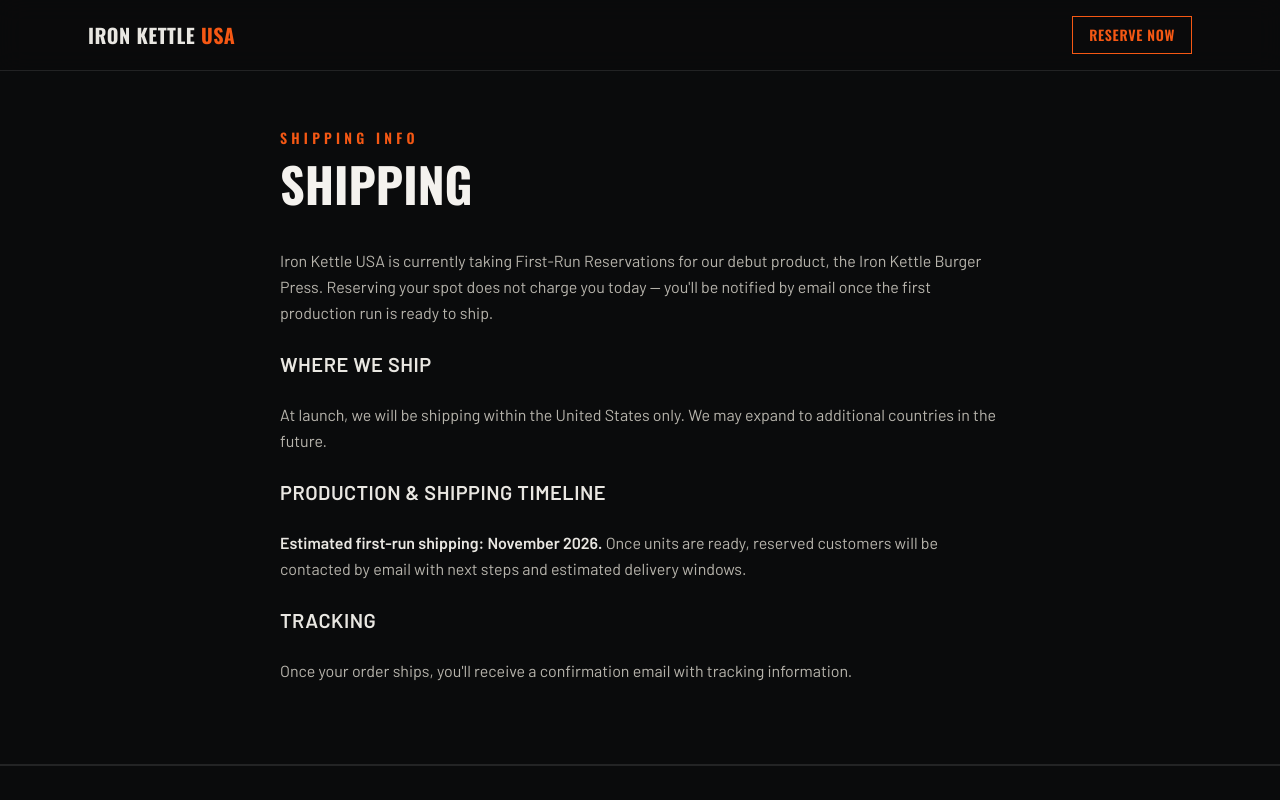
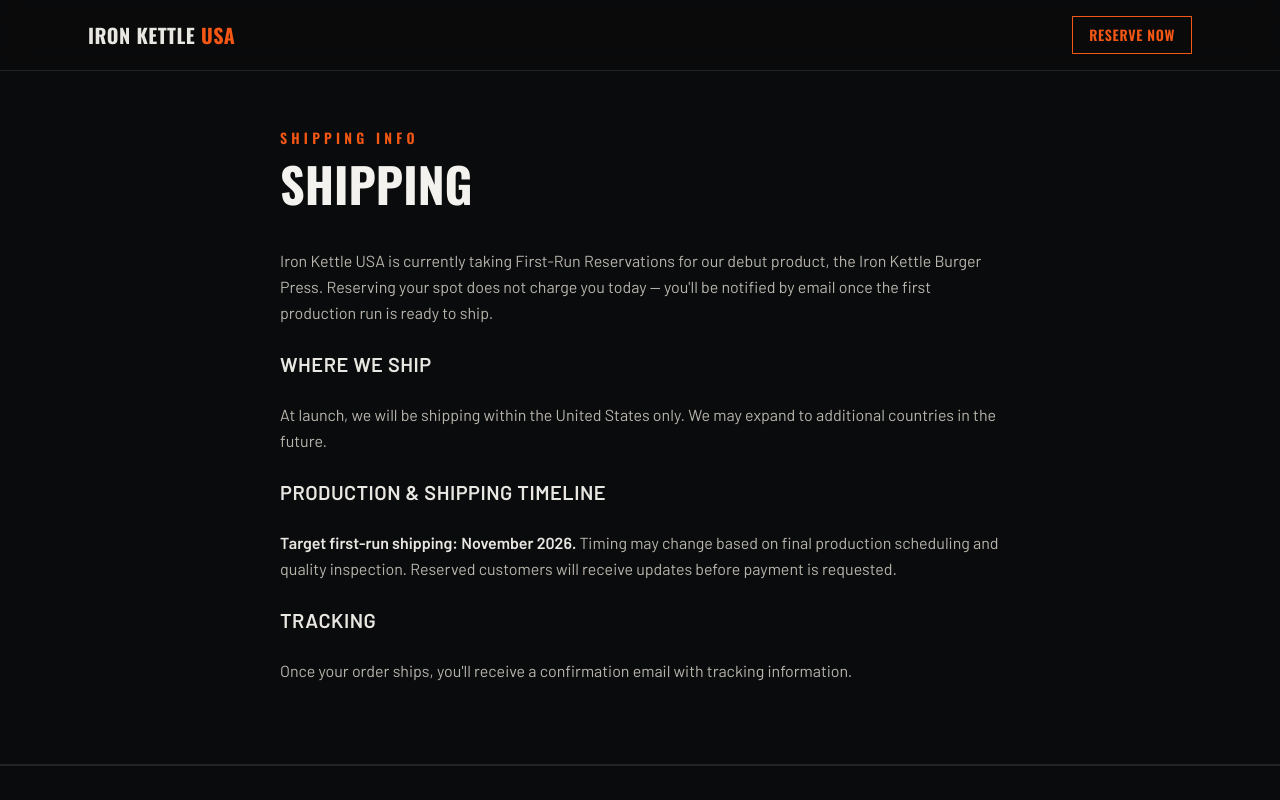
Before and after one commit to IronKettleUSA/iron-kettle-site, a Next.js app: page /shipping in a window 1280 px wide. Shown: the top 800 px of the page. Built offline with nearby package versions, Linux system fonts and the light colour scheme.

Commit message:
Soften shipping date to a target, not a commitment

```diff
--- a/app/shipping/page.tsx
+++ b/app/shipping/page.tsx
@@ -20,9 +20,9 @@
       </p>
       <h2>Production & Shipping Timeline</h2>
       <p>
-        <strong>Estimated first-run shipping: November 2026.</strong> Once
-        units are ready, reserved customers will be contacted by email with
-        next steps and estimated delivery windows.
+        <strong>Target first-run shipping: November 2026.</strong> Timing may
+        change based on final production scheduling and quality inspection.
+        Reserved customers will receive updates before payment is requested.
       </p>
       <h2>Tracking</h2>
       <p>
```
